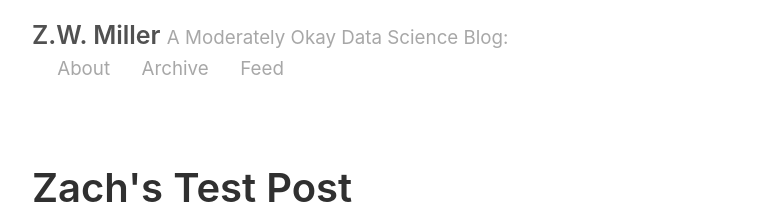
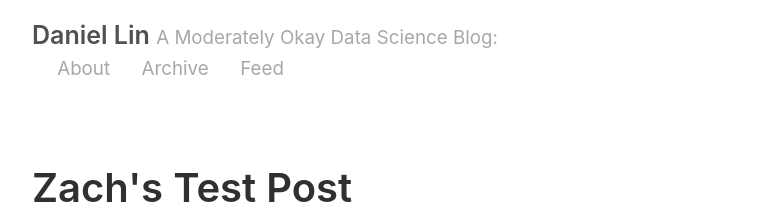
Before and after one commit to dlin91/dlin91.github.io, a Jekyll site: the page built from index.html, in a window 1280 px wide and 900 px high. Shown: the top 214 px of the window, without its empty margins (258-1021 px from the left). Built offline with Jekyll 4.4.1, drawn with Linux system fonts in a browser that asks for light colours; the list of posts is cut into pages by our own code.

```diff
--- a/_config.yml
+++ b/_config.yml
@@ -2,9 +2,9 @@
 permalink:           pretty
 
 # Setup
-title:               Z.W. Miller
+title:               Daniel Lin
 tagline:             A Moderately Okay Data Science Blog
-url:                 http://zwmiller.github.io
+url:                 http://dlin91.github.io
 paginate:            2
 baseurl:             ""
 
@@ -17,14 +17,14 @@ sass:
 
 # About/contact
 author:
-  name:              Zach Miller
-  url:               https://twitter.com/zaglamir
-  email:             zach@thisismetis.com
+  name:              Daniel Lin
+  url:
+  email:             danman99551@gmail.com
 
 # Custom vars
 version:             2.0.0
 github:
-  repo:              https://github.com/zwmiller
+  repo:              https://github.com/dlin91
 
 # Gems
 gems:
```
Also changed, not shown: _posts/2020-04-03 1-whats-jekyll.md (renamed from _posts/2016-01-01-whats-jekyll.md).
